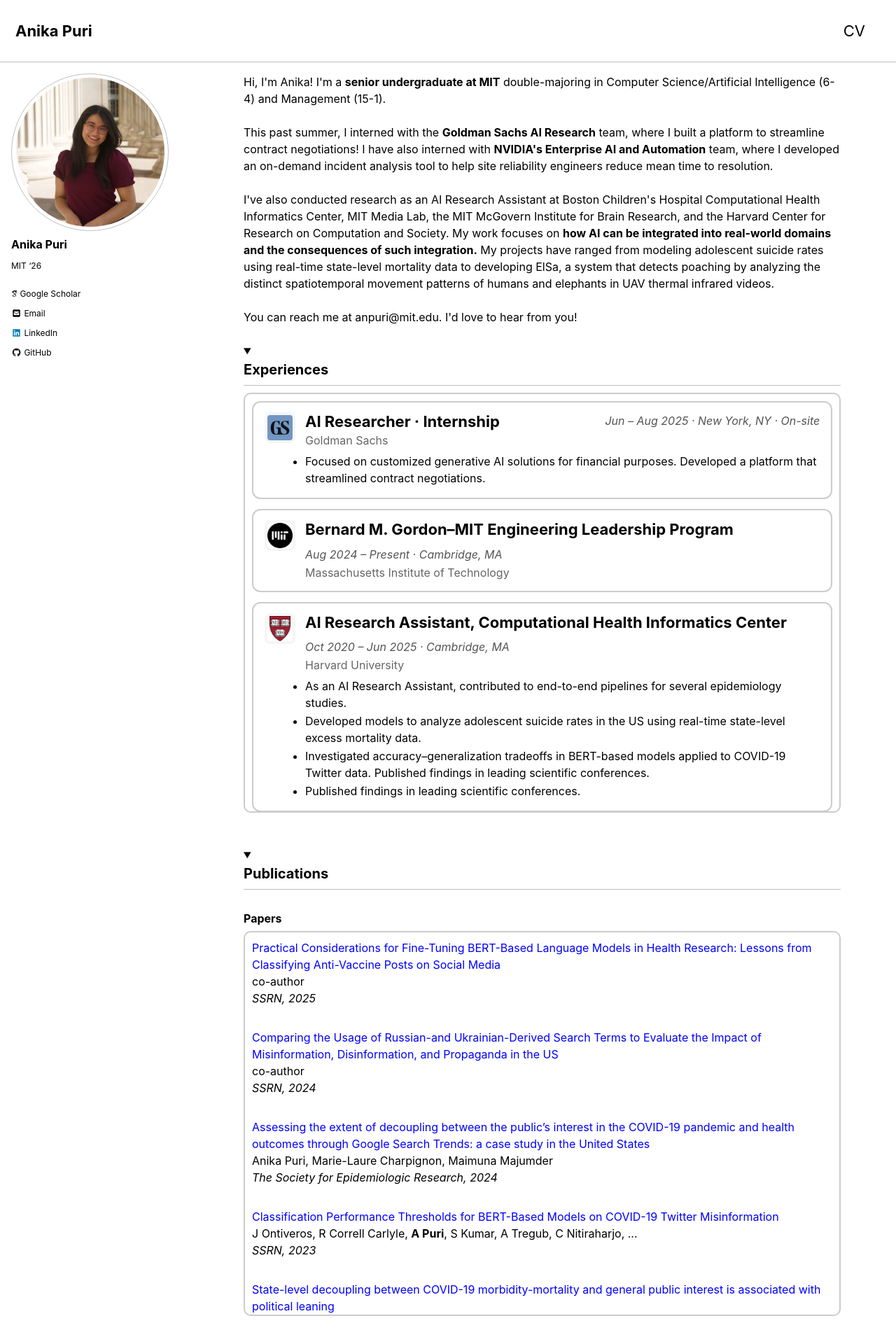
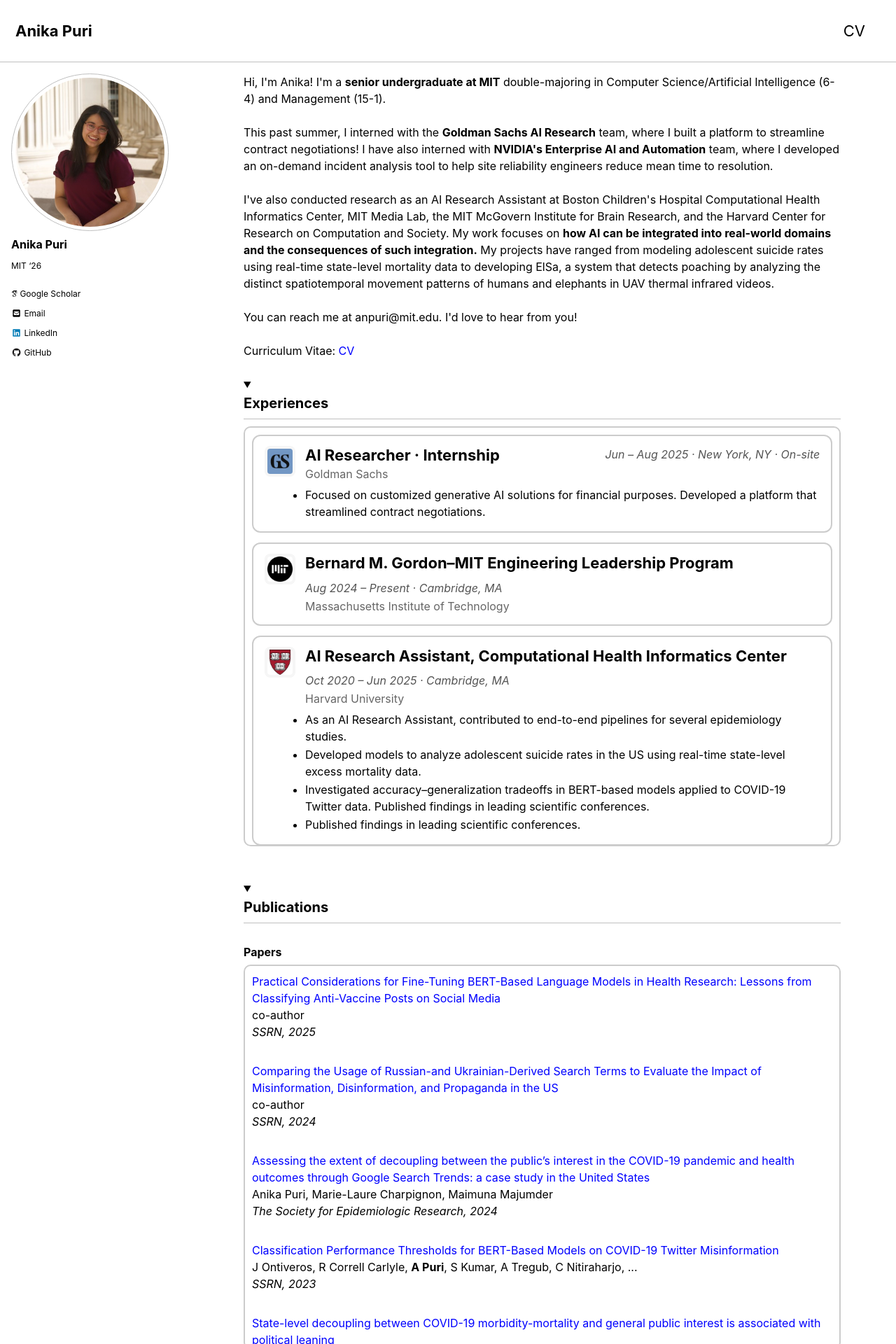
Before and after one commit to AnikaPuri/anikapuri.github.io, a Jekyll site: the page built from _pages/index.html, in a window 1280 px wide. Shown: the top 1920 px of the page at 70% size. Built offline with Jekyll 4.4.1, drawn with Linux system fonts in a browser that asks for light colours; cached includes are drawn as plain includes; nearby versions of some CDN libraries; some web fonts are replaced; grey boxes are pictures that could not be loaded.

Commit message:
Update index.html

```diff
--- a/_pages/index.html
+++ b/_pages/index.html
@@ -14,9 +14,9 @@
 I've also conducted research as an AI Research Assistant at Boston Children's Hospital Computational Health Informatics Center, MIT Media Lab, the MIT McGovern Institute for Brain Research, and the Harvard Center for Research on Computation and Society. My work focuses on <strong>how AI can be integrated into real-world domains and the consequences of such integration.</strong> My projects have ranged from modeling adolescent suicide rates using real-time state-level mortality data to developing ElSa, a system that detects poaching by analyzing the distinct spatiotemporal movement patterns of humans and elephants in UAV thermal infrared videos.
 <br><br>
 You can reach me at anpuri@mit.edu. I'd love to hear from you!
-<!-- <br><br> -->
+<br><br>
 
-<!--Curriculum Vitae: <a href = "https://ishapuri.github.io/cv.html">CV</a>-->
+Curriculum Vitae: <a href = "https://ishapuri.github.io/cv.html">CV</a>
 <!-- Curriculum Vitae: <a href = "/assets/pdfs/CV.pdf">CV</a> -->
 
 <br><br>
```
